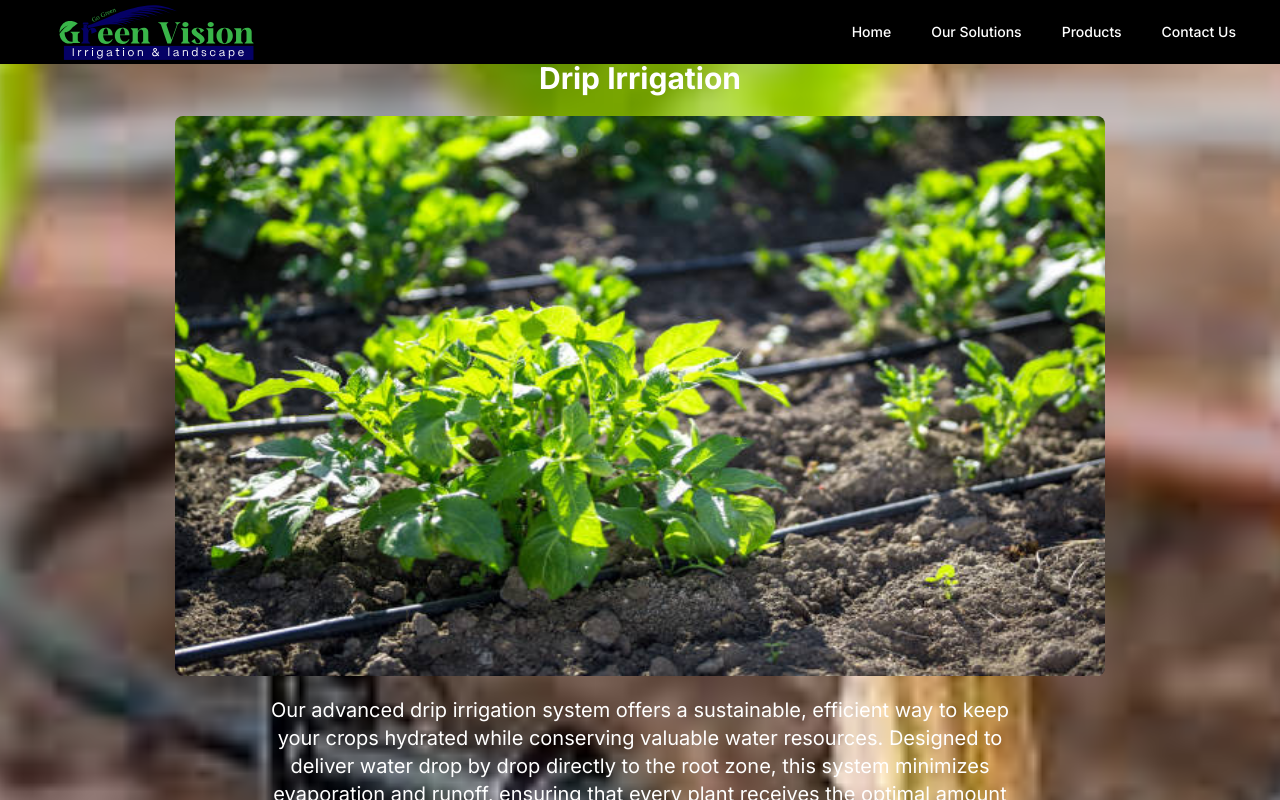
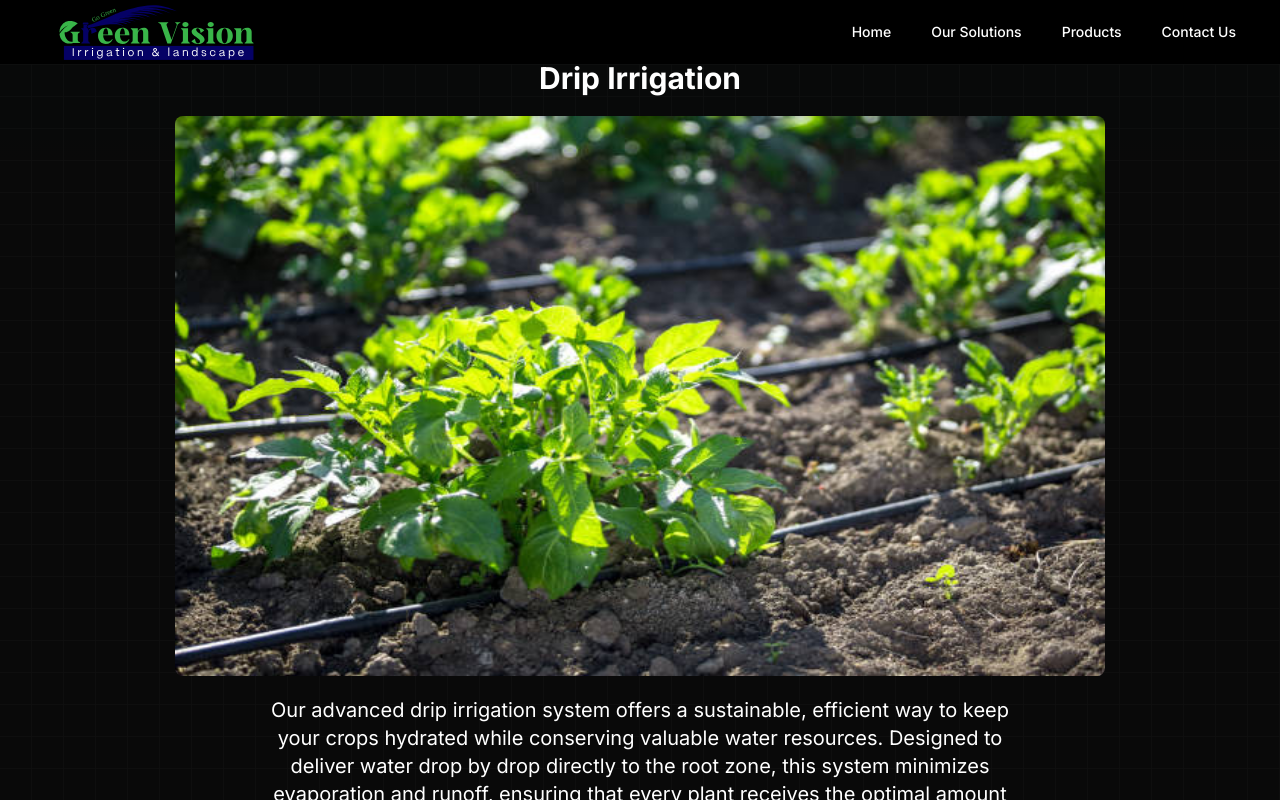
Before and after one commit to Asad06124/Green-Vision, a Next.js app: page /our-solutions/drip-irrigation in a window 1280 px wide. Shown: the top 800 px of the page. Built offline with nearby package versions, Linux system fonts and the light colour scheme.

Commit message:
Remove inline styles for background image from SolutionPage component.

```diff
--- a/src/app/our-solutions/[slug]/page.tsx
+++ b/src/app/our-solutions/[slug]/page.tsx
@@ -75,11 +75,6 @@ function SolutionPage({ params }: { params: { slug: string } }) {
 
       <div
         className="mx-auto p-5 min-h-screen w-full bg-black/[0.96] antialiased bg-grid-white/[0.02]"
-        style={{
-          backgroundImage: solution.bgImage ? `url(${solution.bgImage})` : '',
-          backgroundSize: 'cover',
-          backgroundPosition: 'center',
-        }}
       >
         <article className="text-white rounded-lg">
           <header className="text-justify">
```
